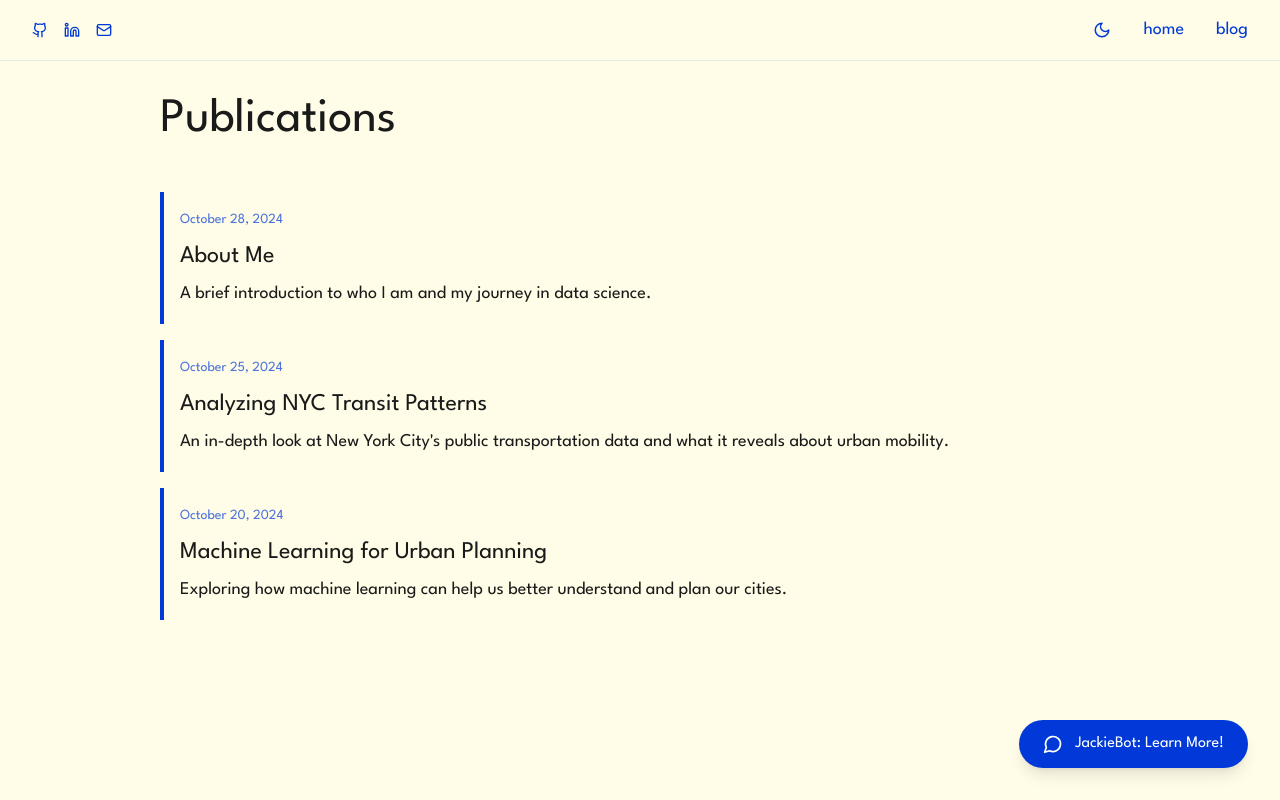
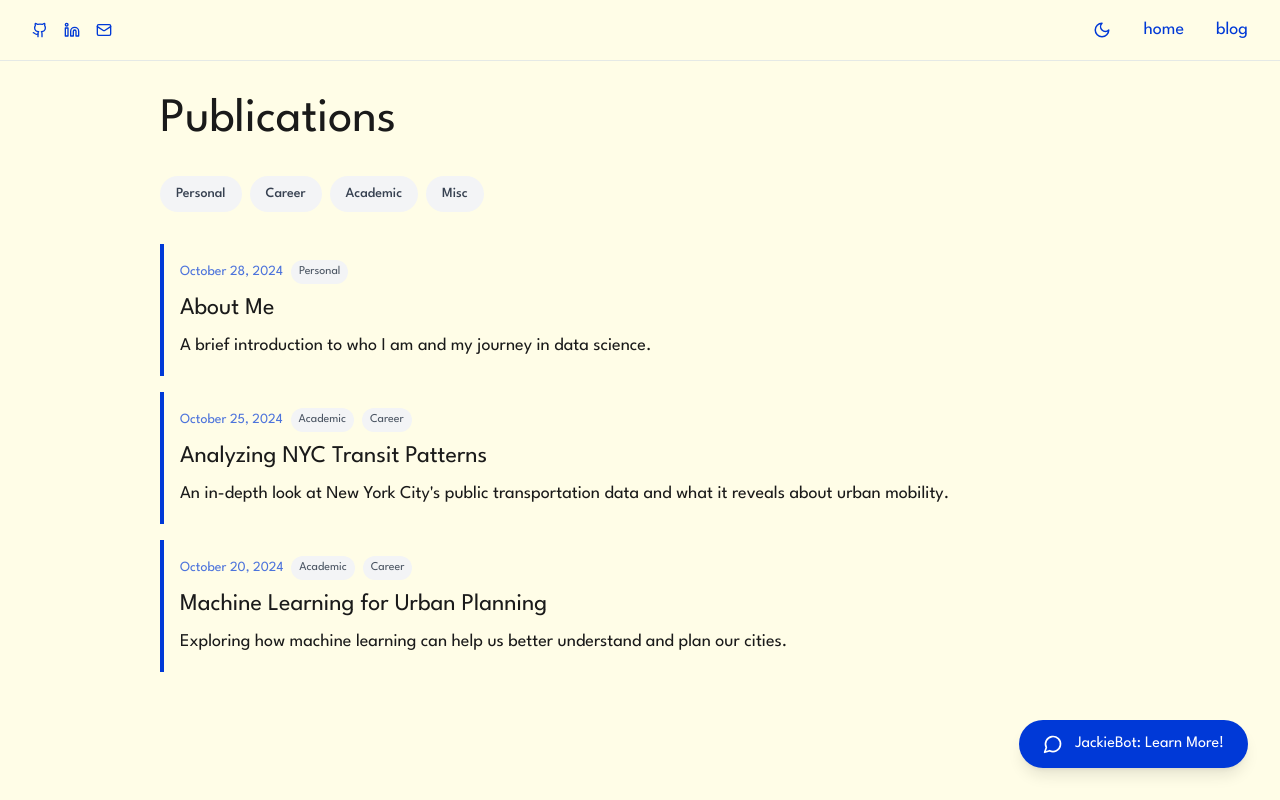
Before and after one commit to jaackiekim/jackiekim.me, a React (Vite) app: page /blog in a window 1280 px wide. Built offline with nearby package versions, Linux system fonts and the light colour scheme.

Commit message:
Update Blog.tsx

```diff
--- a/src/components/Blog.tsx
+++ b/src/components/Blog.tsx
@@ -1,37 +1,113 @@
-import React from 'react';
+import React, { useState } from 'react';
 import { Link } from 'react-router-dom';
 import { motion } from 'framer-motion';
+import { X } from 'lucide-react';
 import { useTheme } from './ThemeProvider';
 
-const posts = [
+type Category = 'Personal' | 'Career' | 'Academic' | 'Misc';
+
+interface Post {
+  slug: string;
+  title: string;
+  date: string;
+  excerpt: string;
+  categories: Category[];
+}
+
+const posts: Post[] = [
   {
     slug: 'about-me',
     title: 'About Me',
     date: 'October 28, 2024',
     excerpt: 'A brief introduction to who I am and my journey in data science.',
+    categories: ['Personal']
   },
   {
     slug: 'nyc-transit-analysis',
     title: 'Analyzing NYC Transit Patterns',
     date: 'October 25, 2024',
     excerpt: 'An in-depth look at New York City\'s public transportation data and what it reveals about urban mobility.',
+    categories: ['Academic', 'Career']
   },
   {
     slug: 'machine-learning-cities',
     title: 'Machine Learning for Urban Planning',
     date: 'October 20, 2024',
     excerpt: 'Exploring how machine learning can help us better understand and plan our cities.',
+    categories: ['Academic', 'Career']
   }
 ];
 
+const allCategories: Category[] = ['Personal', 'Career', 'Academic', 'Misc'];
+
 export default function Blog() {
   const { theme } = useTheme();
+  const [selectedCategories, setSelectedCategories] = useState<Set<Category>>(new Set());
+
+  const toggleCategory = (category: Category) => {
+    setSelectedCategories(prev => {
+      const newSet = new Set(prev);
+      if (newSet.has(category)) {
+        newSet.delete(category);
+      } else {
+        newSet.add(category);
+      }
+      return newSet;
+    });
+  };
+
+  const clearCategories = () => {
+    setSelectedCategories(new Set());
+  };
+
+  const filteredPosts = posts.filter(post =>
+    selectedCategories.size === 0 ||
+    post.categories.some(category => selectedCategories.has(category))
+  );
 
   return (
     <div className="max-w-5xl mx-auto px-8">
-      <h1 className={`text-5xl mb-12 ${theme === 'dark' ? 'text-white' : ''}`}>Publications</h1>
+      <h1 className={`text-5xl mb-8 ${theme === 'dark' ? 'text-white' : ''}`}>Publications</h1>
+
+      {/* Category Filters */}
+      <div className="mb-8">
+        <div className="flex flex-wrap gap-2 items-center">
+          {allCategories.map(category => (
+            <button
+              key={category}
+              onClick={() => toggleCategory(category)}
+              className={`px-4 py-2 rounded-full text-sm font-medium transition-colors ${
+                selectedCategories.has(category)
+                  ? theme === 'dark'
+                    ? 'bg-blue-500 text-white'
+                    : 'bg-[#0039D7] text-white'
+                  : theme === 'dark'
+                    ? 'bg-gray-800 text-gray-300 hover:bg-gray-700'
+                    : 'bg-gray-100 text-gray-700 hover:bg-gray-200'
+              }`}
+            >
+              {category}
+            </button>
+          ))}
+          {selectedCategories.size > 0 && (
+            <button
+              onClick={clearCategories}
+              className={`inline-flex items-center px-3 py-2 rounded-full text-sm font-medium transition-colors ${
+                theme === 'dark'
+                  ? 'bg-gray-800 text-gray-300 hover:bg-gray-700'
+                  : 'bg-gray-100 text-gray-700 hover:bg-gray-200'
+              }`}
+            >
+              <X size={14} className="mr-1" />
+              Clear
+            </button>
+          )}
+        </div>
+      </div>
+
+      {/* Posts */}
       <div className="space-y-4">
-        {posts.map((post) => (
+        {filteredPosts.map((post) => (
           <motion.article
             key={post.slug}
             whileHover={{ x: 4 }}
@@ -39,10 +115,24 @@ export default function Blog() {
             className={`blog-card ${theme === 'dark' ? 'hover:bg-gray-800' : 'hover:bg-white'}`}
           >
             <Link to={`/blog/${post.slug}`} className="block group">
-              <div className="mb-2">
+              <div className="mb-2 flex items-center gap-2">
                 <span className={`text-sm ${theme === 'dark' ? 'text-blue-300' : 'text-[#0039D7]/70'}`}>
                   {post.date}
                 </span>
+                <div className="flex gap-2">
+                  {post.categories.map(category => (
+                    <span
+                      key={category}
+                      className={`text-xs px-2 py-1 rounded-full ${
+                        theme === 'dark'
+                          ? 'bg-gray-800 text-gray-300'
+                          : 'bg-gray-100 text-gray-600'
+                      }`}
+                    >
+                      {category}
+                    </span>
+                  ))}
+                </div>
               </div>
               <h2 className={`text-2xl mb-2 ${
                 theme === 'dark'
```
